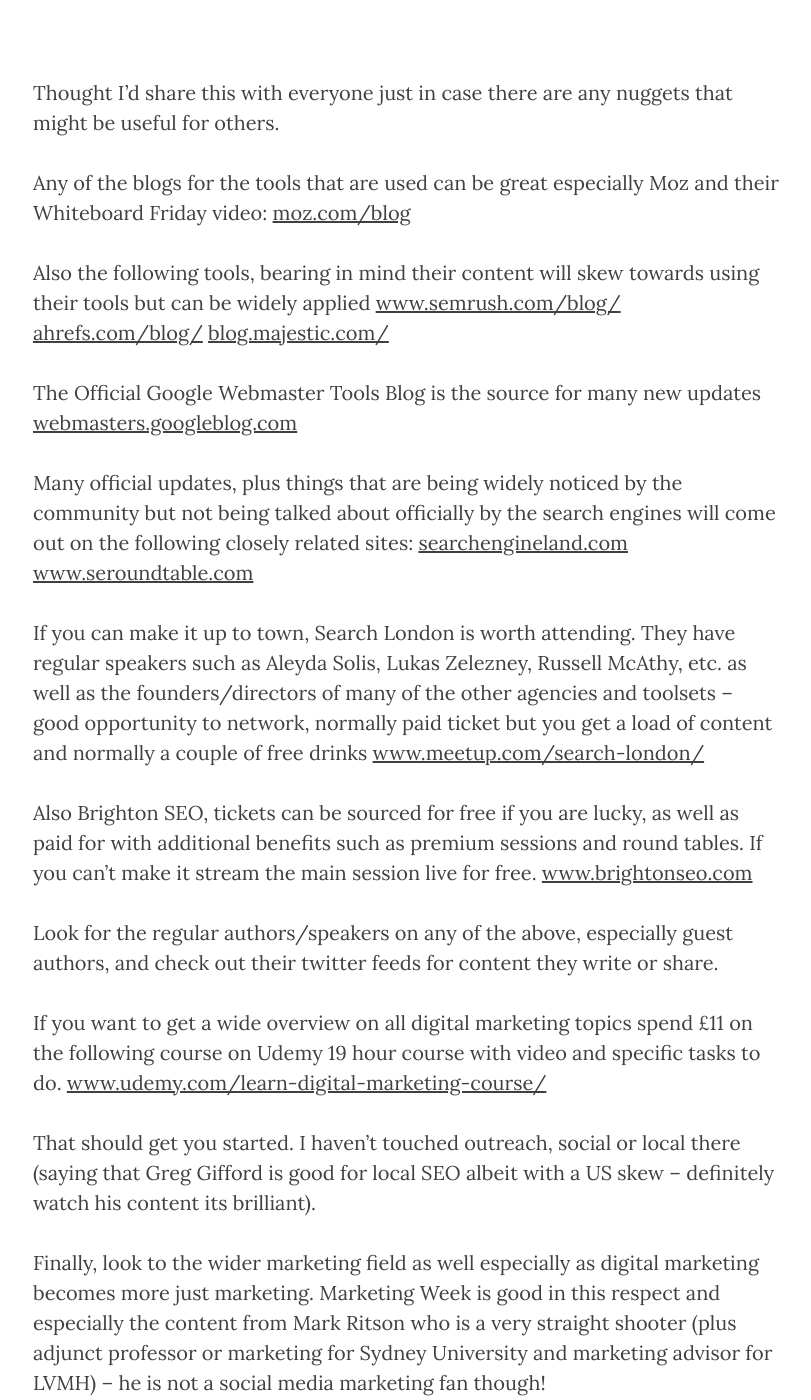
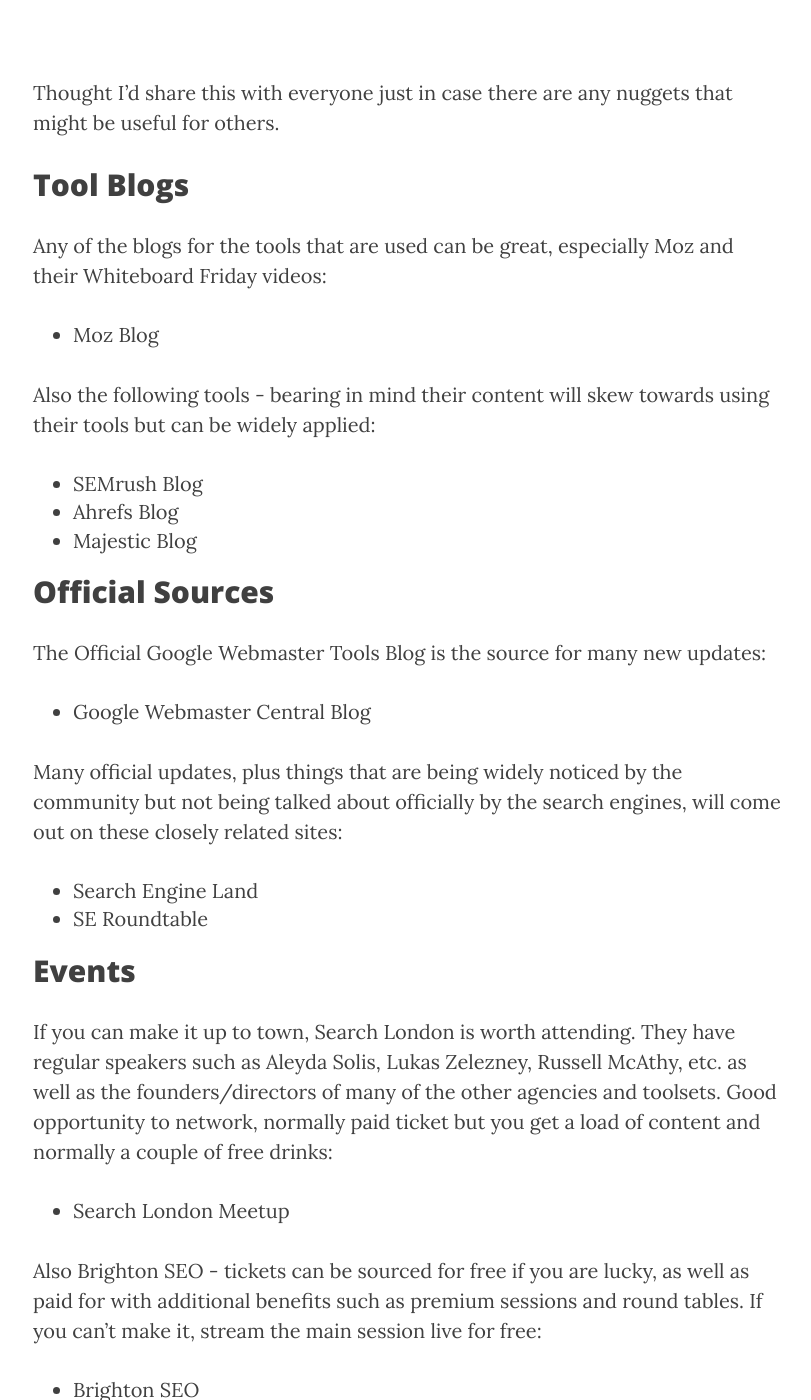
Before and after one commit to seanreillyesq/seanreillyesq.github.io, a Jekyll site: the page built from _posts/2018-01-02-digital-marketing-learning-resources.markdown, in a window 1280 px wide and 1400 px high, scrolled down 475 px. Shown: the whole window, without its empty margins (232-1043 px from the left). Built offline with Jekyll 4.4.1, drawn with Linux system fonts in a browser that asks for light colours; some of the changed text lies outside the part shown.

Commit message:
Fix formatting on Digital Marketing Resources post
- Add section headers for better structure
- Convert inline links to bullet point lists
- Add descriptive link text instead of raw URLs
- Fix grammar (its -> it's)

```diff
--- a/_posts/2018-01-02-digital-marketing-learning-resources.markdown
+++ b/_posts/2018-01-02-digital-marketing-learning-resources.markdown
@@ -12,36 +12,53 @@
 ---
 Thought I'd share this with everyone just in case there are any nuggets that might be useful for others.
 
-Any of the blogs for the tools that are used can be great especially Moz and their Whiteboard Friday video:
-<a href="https://moz.com/blog" target="_blank" rel="noopener">moz.com/blog</a>
+## Tool Blogs
 
-Also the following tools, bearing in mind their content will skew towards using their tools but can be widely applied
-<a href="https://www.semrush.com/blog/" target="_blank" rel="noopener">www.semrush.com/blog/</a>
-<a href="https://ahrefs.com/blog/" target="_blank" rel="noopener">ahrefs.com/blog/</a>
-<a href="https://blog.majestic.com/" target="_blank" rel="noopener">blog.majestic.com/</a>
+Any of the blogs for the tools that are used can be great, especially Moz and their Whiteboard Friday videos:
 
-The Official Google Webmaster Tools Blog is the source for many new updates
-<a href="https://webmasters.googleblog.com" target="_blank" rel="noopener">webmasters.googleblog.com</a>
+- <a href="https://moz.com/blog" target="_blank">Moz Blog</a>
 
-Many official updates, plus things that are being widely noticed by the community but not being talked about officially by the search engines will come out on the following closely related sites:
-<a href="https://searchengineland.com" target="_blank" rel="noopener">searchengineland.com</a>
-<a href="https://www.seroundtable.com" target="_blank" rel="noopener">www.seroundtable.com</a>
+Also the following tools - bearing in mind their content will skew towards using their tools but can be widely applied:
 
-If you can make it up to town, Search London is worth attending. They have regular speakers such as Aleyda Solis, Lukas Zelezney, Russell McAthy, etc. as well as the founders/directors of many of the other agencies and toolsets – good opportunity to network, normally paid ticket but you get a load of content and normally a couple of free drinks
-<a href="https://www.meetup.com/search-london/" target="_blank" rel="noopener">www.meetup.com/search-london/</a>
+- <a href="https://www.semrush.com/blog/" target="_blank">SEMrush Blog</a>
+- <a href="https://ahrefs.com/blog/" target="_blank">Ahrefs Blog</a>
+- <a href="https://blog.majestic.com/" target="_blank">Majestic Blog</a>
 
-Also Brighton SEO, tickets can be sourced for free if you are lucky, as well as paid for with additional benefits such as premium sessions and round tables.
-If you can't make it stream the main session live for free.
-<a href="https://www.brightonseo.com" target="_blank" rel="noopener">www.brightonseo.com</a>
+## Official Sources
+
+The Official Google Webmaster Tools Blog is the source for many new updates:
+
+- <a href="https://webmasters.googleblog.com" target="_blank">Google Webmaster Central Blog</a>
+
+Many official updates, plus things that are being widely noticed by the community but not being talked about officially by the search engines, will come out on these closely related sites:
+
+- <a href="https://searchengineland.com" target="_blank">Search Engine Land</a>
+- <a href="https://www.seroundtable.com" target="_blank">SE Roundtable</a>
+
+## Events
+
+If you can make it up to town, Search London is worth attending. They have regular speakers such as Aleyda Solis, Lukas Zelezney, Russell McAthy, etc. as well as the founders/directors of many of the other agencies and toolsets. Good opportunity to network, normally paid ticket but you get a load of content and normally a couple of free drinks:
+
+- <a href="https://www.meetup.com/search-london/" target="_blank">Search London Meetup</a>
+
+Also Brighton SEO - tickets can be sourced for free if you are lucky, as well as paid for with additional benefits such as premium sessions and round tables. If you can't make it, stream the main session live for free:
+
+- <a href="https://www.brightonseo.com" target="_blank">Brighton SEO</a>
 
 Look for the regular authors/speakers on any of the above, especially guest authors, and check out their twitter feeds for content they write or share.
 
-If you want to get a wide overview on all digital marketing topics spend £11 on the following course on Udemy 19 hour course with video and specific tasks to do.
-<a href="https://www.udemy.com/learn-digital-marketing-course/" target="_blank" rel="noopener">www.udemy.com/learn-digital-marketing-course/</a>
+## Courses
 
-That should get you started. I haven't touched outreach, social or local there (saying that Greg Gifford is good for local SEO albeit with a US skew – definitely watch his content its brilliant).
+If you want to get a wide overview on all digital marketing topics, spend £11 on the following course on Udemy - 19 hour course with video and specific tasks to do:
 
-Finally, look to the wider marketing field as well especially as digital marketing becomes more just marketing. Marketing Week is good in this respect and especially the content from Mark Ritson who is a very straight shooter (plus adjunct professor or marketing for Sydney University and marketing advisor for LVMH) – he is not a social media marketing fan though!
-<a href="https://www.marketingweek.com/focus/mark-ritson/" target="_blank" rel="noopener">www.marketingweek.com/focus/mark-ritson/</a>
+- <a href="https://www.udemy.com/learn-digital-marketing-course/" target="_blank">Udemy Digital Marketing Course</a>
 
-Have any suggestions for me, tweet me <a href="https://twitter.com/seanreillyesq" target="_blank" rel="noopener">@seanreillyesq</a>
+That should get you started. I haven't touched outreach, social or local there (saying that Greg Gifford is good for local SEO albeit with a US skew - definitely watch his content, it's brilliant).
+
+## Broader Marketing
+
+Finally, look to the wider marketing field as well, especially as digital marketing becomes more just marketing. Marketing Week is good in this respect and especially the content from Mark Ritson who is a very straight shooter (plus adjunct professor of marketing for Sydney University and marketing advisor for LVMH) - he is not a social media marketing fan though!
+
+- <a href="https://www.marketingweek.com/focus/mark-ritson/" target="_blank">Mark Ritson on Marketing Week</a>
+
+Have any suggestions for me? Tweet me <a href="https://twitter.com/seanreillyesq" target="_blank">@seanreillyesq</a>
```
